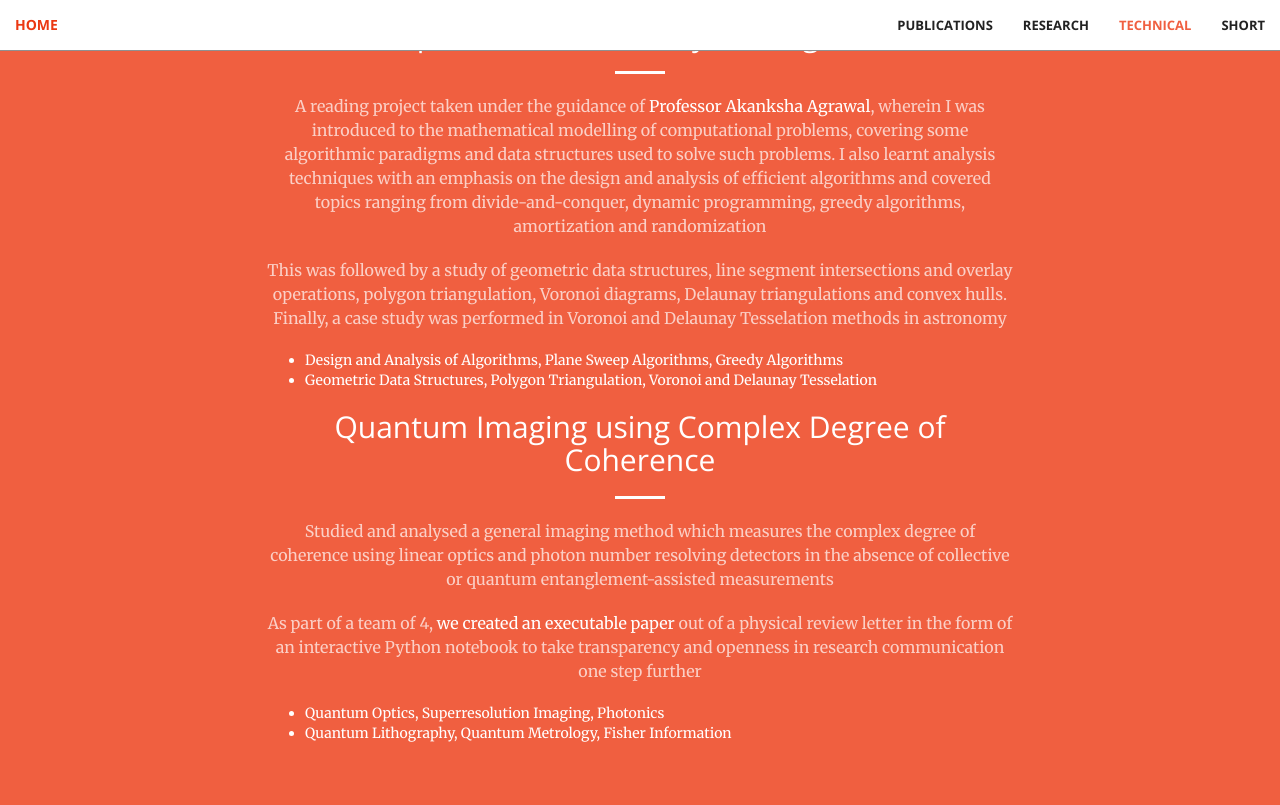
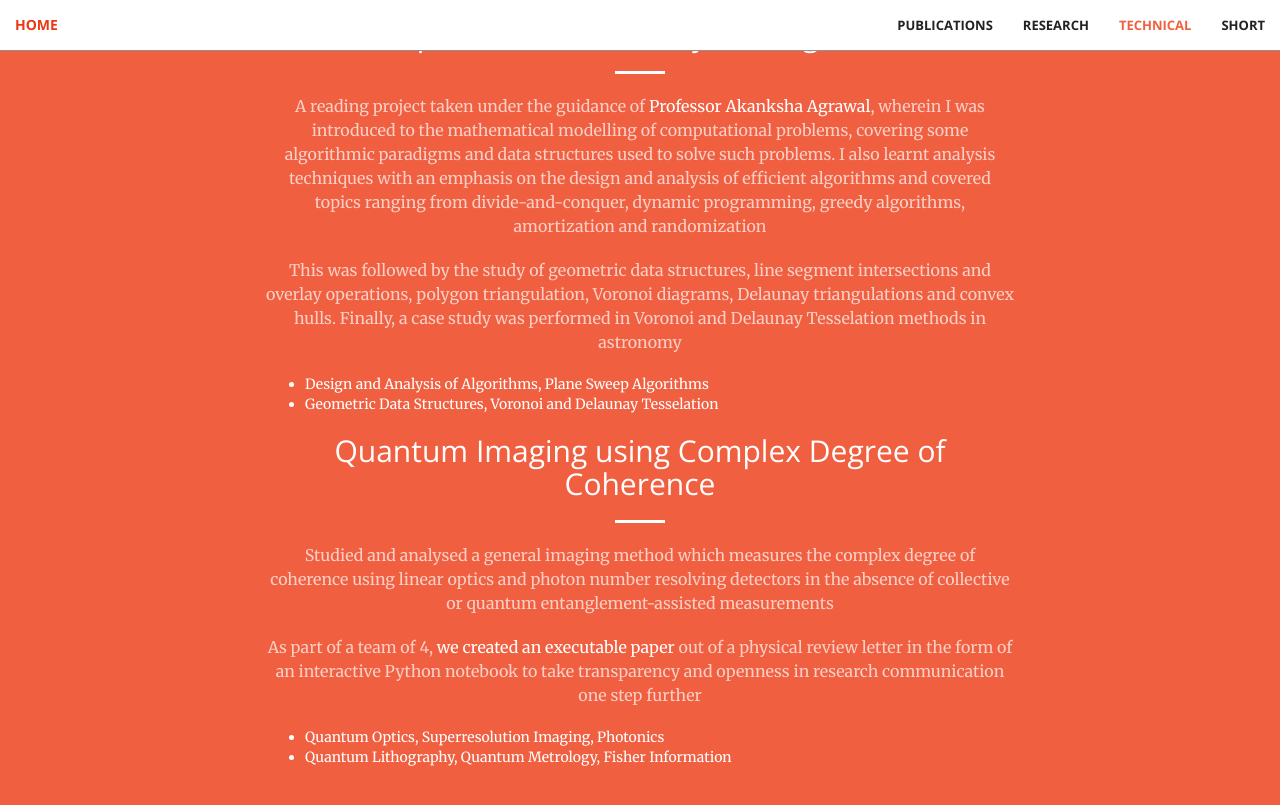
Before and after one commit to aravindbharathi/aravindbharathi.github.io, a Jekyll site: the page projects/index.html, which Jekyll copies as it is, in a window 1280 px wide and 900 px high, scrolled down 3238 px. Shown: the top 805 px of the window. Built offline with Jekyll 4.4.1, drawn with Linux system fonts in a browser that asks for light colours.

Commit message:
Update index.html

```diff
--- a/projects/index.html
+++ b/projects/index.html
@@ -265,11 +265,11 @@
                       amortization and randomization
                     </p>
                     <p class="text-faded">
-                      This was followed by a study of geometric data structures, line segment intersections and overlay operations, polygon triangulation,
+                      This was followed by the study of geometric data structures, line segment intersections and overlay operations, polygon triangulation,
                       Voronoi diagrams, Delaunay triangulations and convex hulls. Finally, a case study was performed in Voronoi and Delaunay Tesselation methods in astronomy
                       <ul align = "left">
-                        <li>Design and Analysis of Algorithms, Plane Sweep Algorithms, Greedy Algorithms</li>
-                        <li>Geometric Data Structures, Polygon Triangulation, Voronoi and Delaunay Tesselation</li>
+                        <li>Design and Analysis of Algorithms, Plane Sweep Algorithms</li>
+                        <li>Geometric Data Structures, Voronoi and Delaunay Tesselation</li>
                       </ul>
                     </p>
                     <h2 class="section-heading">Quantum Imaging using Complex Degree of Coherence</h2>
```
